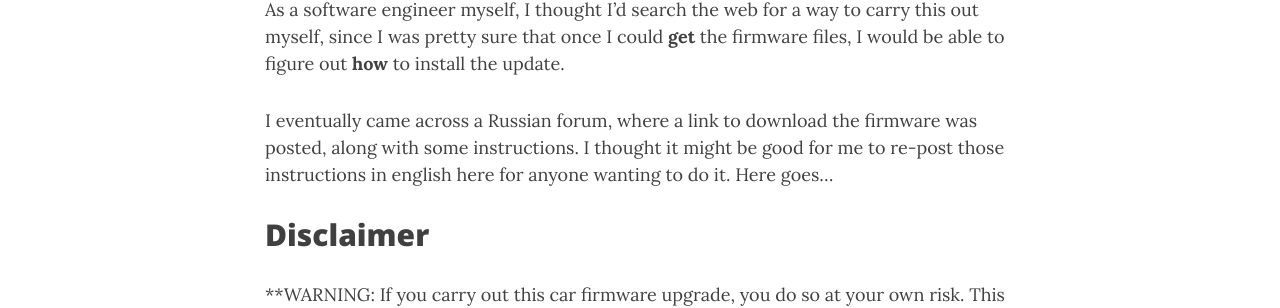
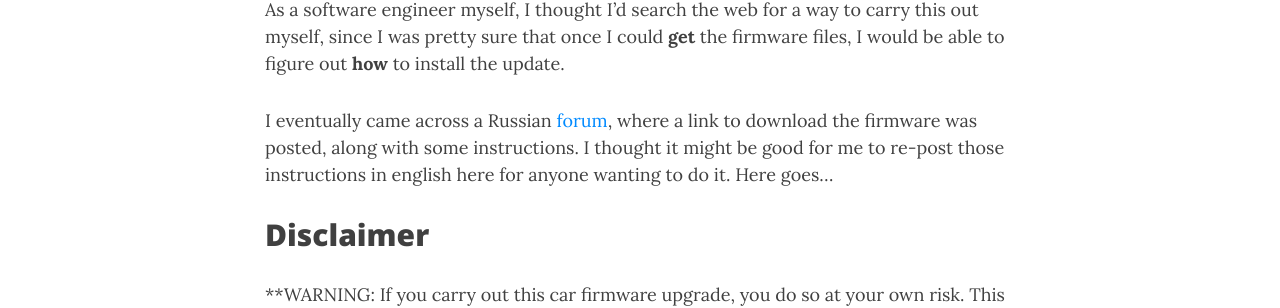
Before and after one commit to fbradyirl/fbradyirl_archive.github.io, a Jekyll site: the page built from _posts/2018-01-19-install-apple-carplay-android-auto-on-your-hyundai-i40-software-upgrade.md, in a window 1280 px wide and 900 px high, scrolled down 1157 px. Shown: the part 151-459 px from the top of the window. Built offline with Jekyll 4.4.1, drawn with Linux system fonts in a browser that asks for light colours; nearby versions of some CDN libraries; comment, search, counter and statistics services are not loaded; part of the change alters nothing that is shown.

```diff
--- a/_posts/2018-01-19-install-apple-carplay-android-auto-on-your-hyundai-i40-software-upgrade.md
+++ b/_posts/2018-01-19-install-apple-carplay-android-auto-on-your-hyundai-i40-software-upgrade.md
@@ -29,7 +29,7 @@ So I rang my local dealer here in Galway, and they gave me a quote for €100 to
 
 As a software engineer myself, I thought I'd search the web for a way to carry this out myself, since I was pretty sure that once I could **get** the firmware files, I would be able to figure out **how** to install the update.
 
-I eventually came across a Russian forum, where a link to download the firmware was posted, along with some instructions. I thought it might be good for me to re-post those instructions in english here for anyone wanting to do it. Here goes...
+I eventually came across a Russian [forum](https://www.drive2.ru/l/492401715044155399), where a link to download the firmware was posted, along with some instructions. I thought it might be good for me to re-post those instructions in english here for anyone wanting to do it. Here goes...
 
 ## Disclaimer
 **WARNING: If you carry out this car firmware upgrade, you do so at your own risk. This may void you warranty. Please do your own research if you are worried about this. **
```
